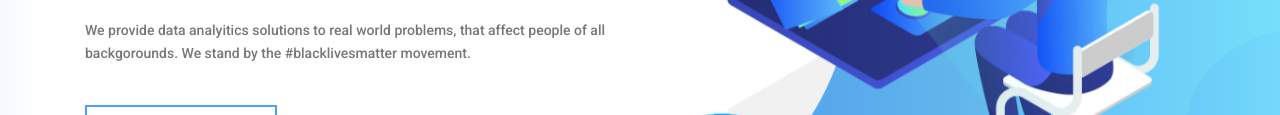
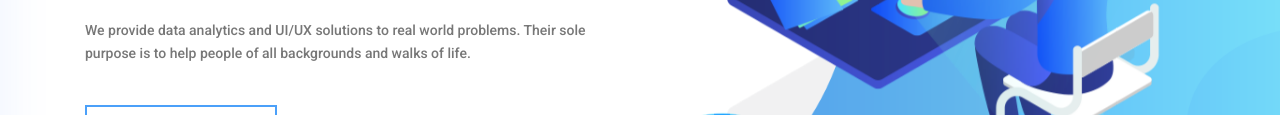
Before and after one commit to add-the-tea-yen/auxillio, a plain HTML site: page index.html in a window 1280 px wide. Shown: the part 302-417 px from the top of the page. Drawn offline with nearby package versions, Linux system fonts and the light colour scheme.

Commit message:
typo fix

```diff
--- a/index.html
+++ b/index.html
@@ -99,8 +99,7 @@
 							<span>Service</span> Provider.
 						</h1>
 						<p class="mx-auto mb-40">
-							We provide data analyitics solutions to real world problems, that affect people of all backgorounds.
-							We stand by the #blacklivesmatter movement.
+							We provide data analytics and UI/UX solutions to real world problems. Their sole purpose is to help people of all backgrounds and walks of life.
 						</p>
 						<a href="about-us.html" class="primary-btn">More About Us</a>
 
```
